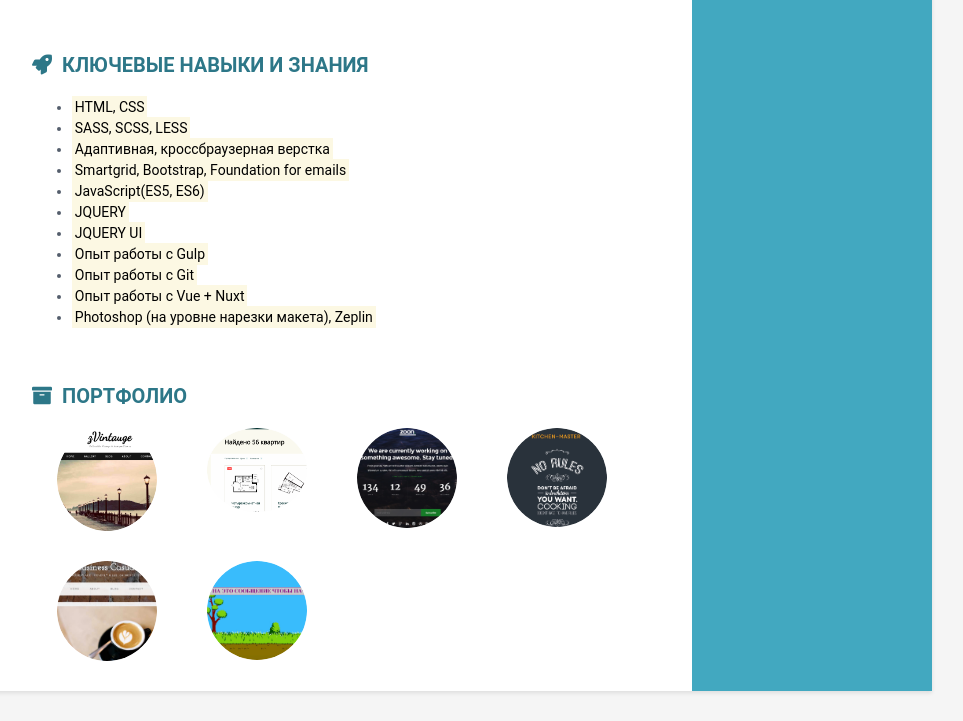
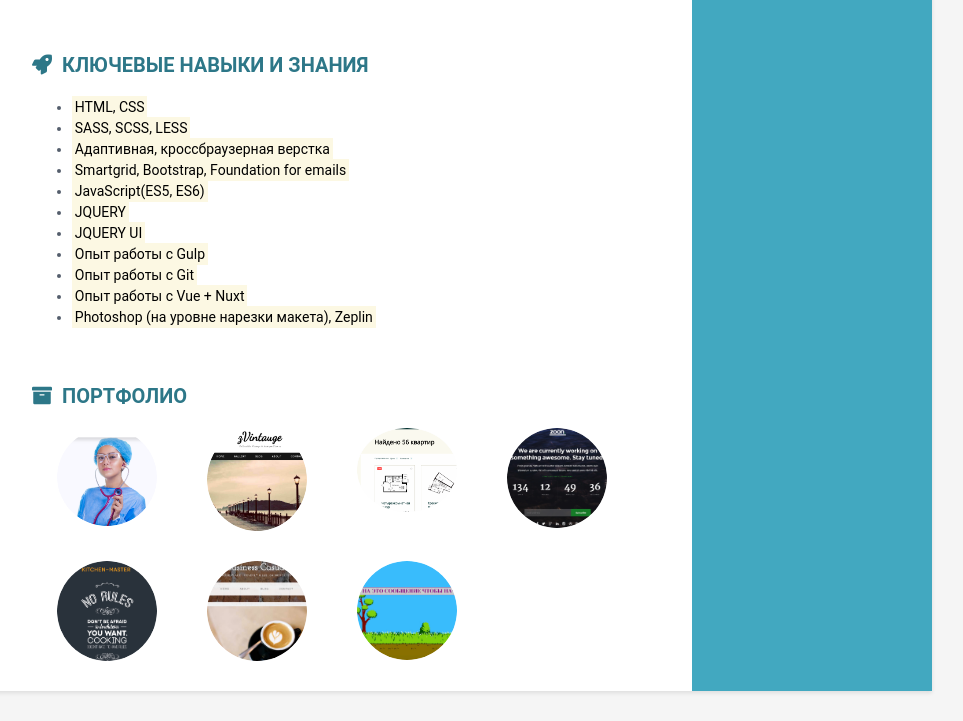
Before and after one commit to ViktoriiaBekirova/Resume, a website: page app/index.html in a window 1280 px wide. Shown: the part 543-1264 px from the top of the page, without its empty margins (188-1151 px from the left). Drawn offline with nearby package versions, Linux system fonts and the light colour scheme.

Commit message:
add medical

```diff
--- a/app/index.html
+++ b/app/index.html
@@ -32,14 +32,6 @@
                 </div>
 
                 <div class="col-sm-12 order-md-1 col-md col-lg">
-                    <!--<section class="section summary-section">-->
-                        <!--<h4 class="section-title"><i class="fas fa-user-circle"></i>Обо мне</h4>-->
-                        <!--<div class="summary">-->
-                            <!--<p>Привет! Меня зовут Виктория Бекирова  и я Frontend-разработчик.-->
-                                <!--На данный момент работаю Junior frontend developer в web-студии, занимаюсь разработкой и поддержкой сайтов студии.-->
-                            <!--</p>-->
-                        <!--</div>-->
-                    <!--</section>-->
                     <section class="summary-section">
                         <h4 class="section-title"><i class="fas fa-graduation-cap"></i>Образование / Дополнительные курсы</h4>
                         <div class="summary">
@@ -91,6 +83,9 @@
                         <h4 class="section-title"><i class="fas fa-archive"></i>Портфолио</h4>
                         <div class="row">
                             <div class="col-sm-3 col-6">
+                                <a href="https://medical.bekirova.ru/" target="_blank" ><img src="img/medical.png" class="img-fluid rounded-circle" alt="" title="Medical" data-toggle="tooltip" data-placement="top"></a>
+                            </div>
+                            <div class="col-sm-3 col-6">
                                 <a href="https://zvintauge.bekirova.ru/" target="_blank" ><img src="img/zvintauge.png" class="img-fluid rounded-circle" alt="" title="zVintauge" data-toggle="tooltip" data-placement="top"></a>
                             </div>
                             <div class="col-sm-3 col-6">
```
Also changed, not shown: app/img/medical.png (added), dist/img/medical.png (added), dist/index.html.
